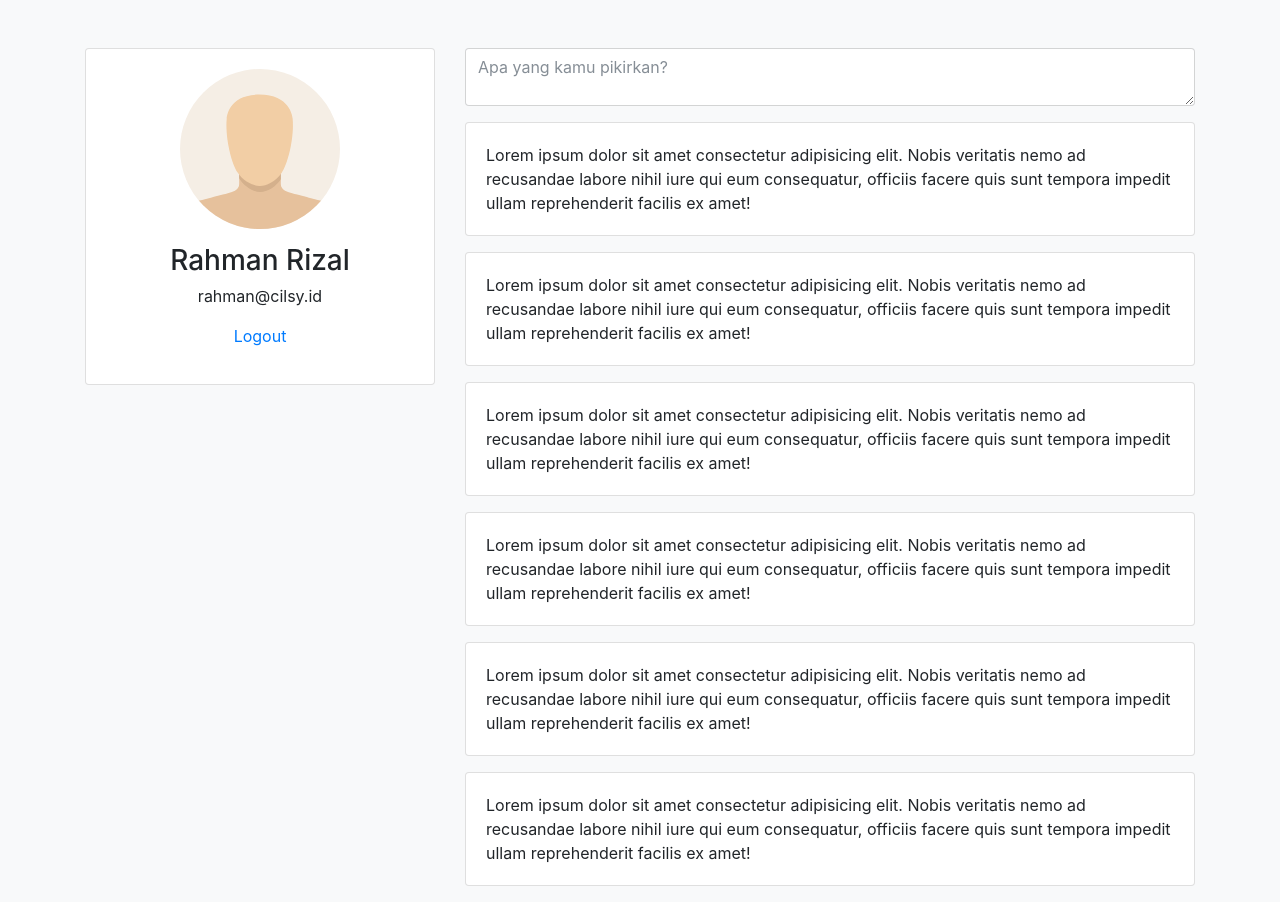
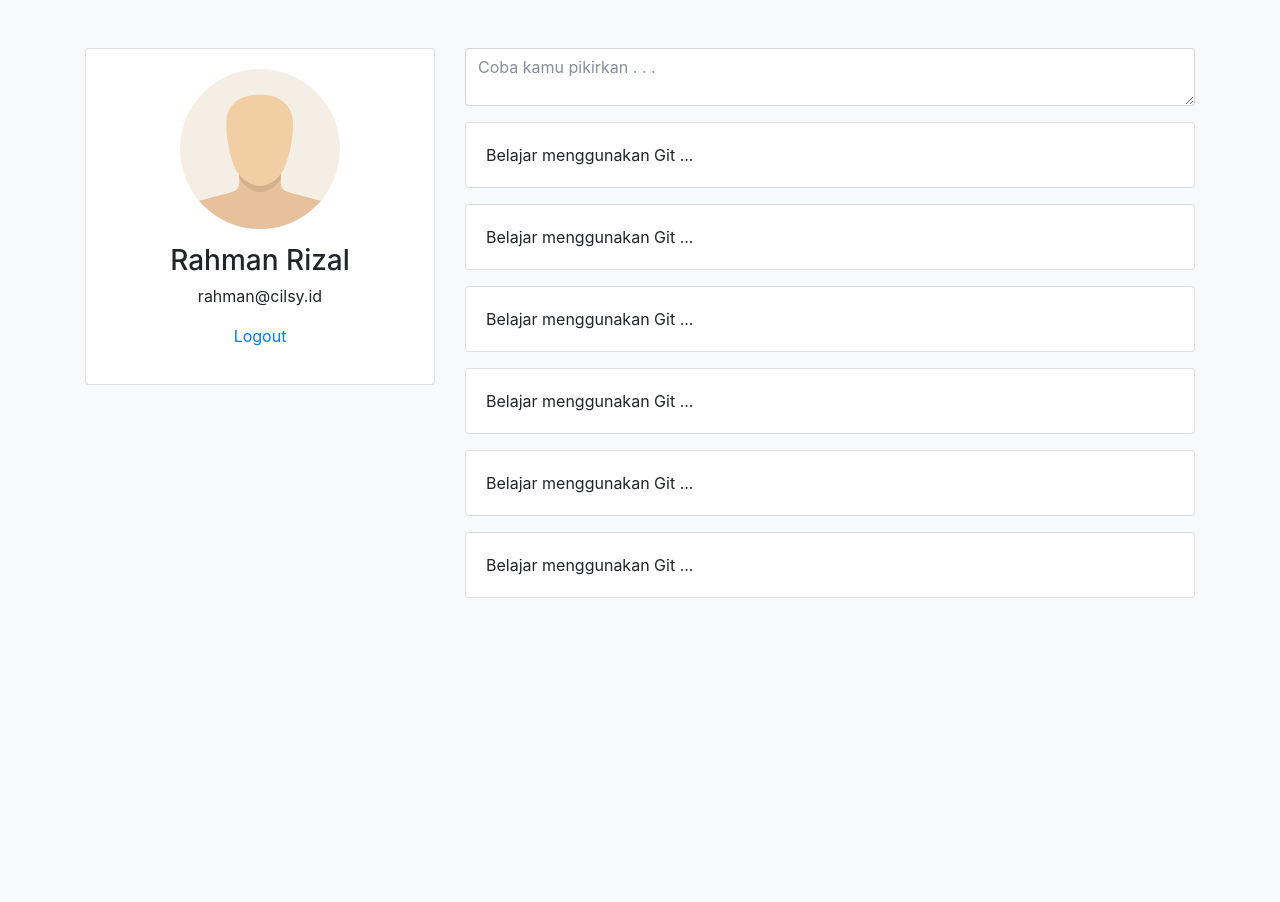
Before and after one commit to alendwahida/sosial-media, a PHP site: page /timeline.php in a window 1280 px wide. After the commit the page ends 598 px from the top, so only its background shows below. Run offline with PHP 8.4, Linux system fonts and the light colour scheme; a user stored in the database is signed in.

Commit message:
Edit timeline

```diff
--- a/timeline.php
+++ b/timeline.php
@@ -37,14 +37,14 @@
 
             <form action="" method="post" />
                 <div class="form-group">
-                    <textarea class="form-control" placeholder="Apa yang kamu pikirkan?"></textarea>
+                    <textarea class="form-control" placeholder="Coba kamu pikirkan . . ."></textarea>
                 </div>
             </form>
 
             <?php for($i=0; $i < 6; $i++){ ?>
             <div class="card mb-3">
                 <div class="card-body">
-                Lorem ipsum dolor sit amet consectetur adipisicing elit. Nobis veritatis nemo ad recusandae labore nihil iure qui eum consequatur, officiis facere quis sunt tempora impedit ullam reprehenderit facilis ex amet!
+                Belajar menggunakan Git ...
                 </div>
             </div>
             <?php } ?>
```
